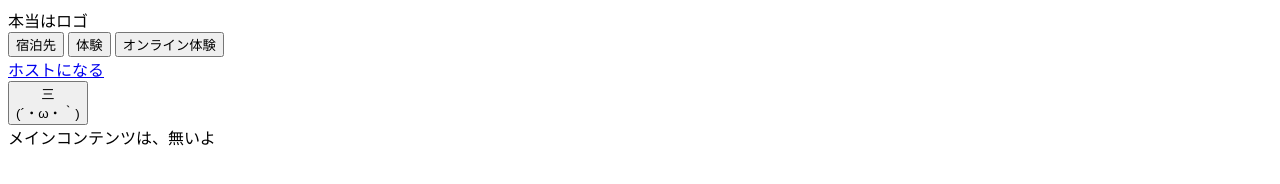
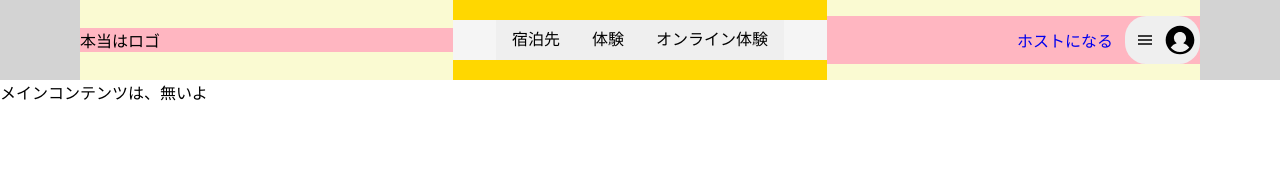
Before and after one commit to takalife0710/mysite, a plain HTML site: page airbnb.html in a window 1280 px wide. Drawn offline with Linux system fonts and the light colour scheme.

Commit message:
Update airbnb.html

```diff
--- a/airbnb.html
+++ b/airbnb.html
@@ -4,7 +4,7 @@
     <meta charset="UTF-8">
     <meta http-equiv="X-UA-Compatible" content="IE=edge">
     <meta name="viewport" content="width=device-width, initial-scale=1.0">
-    <link href="main.css" rel="stylesheet">
+    <link href="airbnb.css" rel="stylesheet">
     <title>Document</title>
 </head>
 <body>
@@ -29,8 +29,27 @@
                     </div>
                     <div class="nav_button_box">
                         <button class="nav_button">
-                            <div>三</div>
-                            <div>(´・ω・｀)</div>
+                            <div>
+                                <svg viewBox="0 0 32 32"
+                                    xmlns="http://www.w3.org/2000/svg"
+                                    aria-hidden="true" role="presentation" focusable="false"
+                                    style="display: block; fill: none; height: 16px; width: 16px; stroke: currentcolor; stroke-width: 3; overflow: visible;">
+                                    <g fill="none" fill-rule="nonzero">
+                                        <path d="m2 16h28"></path>
+                                        <path d="m2 24h28"></path>
+                                        <path d="m2 8h28"></path>
+                                    </g>
+                                </svg>
+                            </div>
+                            <div class="avatar_icon">
+                                <svg viewBox="0 0 32 32"
+                                    xmlns="http://www.w3.org/2000/svg"
+                                    aria-hidden="true" role="presentation" focusable="false"
+                                    style="display: block; height: 100%; width: 100%; fill: currentcolor;">
+                                    <path d="m16 .7c-8.437 0-15.3 6.863-15.3 15.3s6.863 15.3 15.3 15.3 15.3-6.863 15.3-15.3-6.863-15.3-15.3-15.3zm0 28c-4.021 0-7.605-1.884-9.933-4.81a12.425 12.425 0 0 1 6.451-4.4 6.507 6.507 0 0 1 -3.018-5.49c0-3.584 2.916-6.5 6.5-6.5s6.5 2.916 6.5 6.5a6.513 6.513 0 0 1 -3.019 5.491 12.42 12.42 0 0 1 6.452 4.4c-2.328 2.925-5.912 4.809-9.933 4.809z">
+                                    </path>
+                                </svg>
+                            </div>
                         </button>
                     </div>
                 </div>
```
